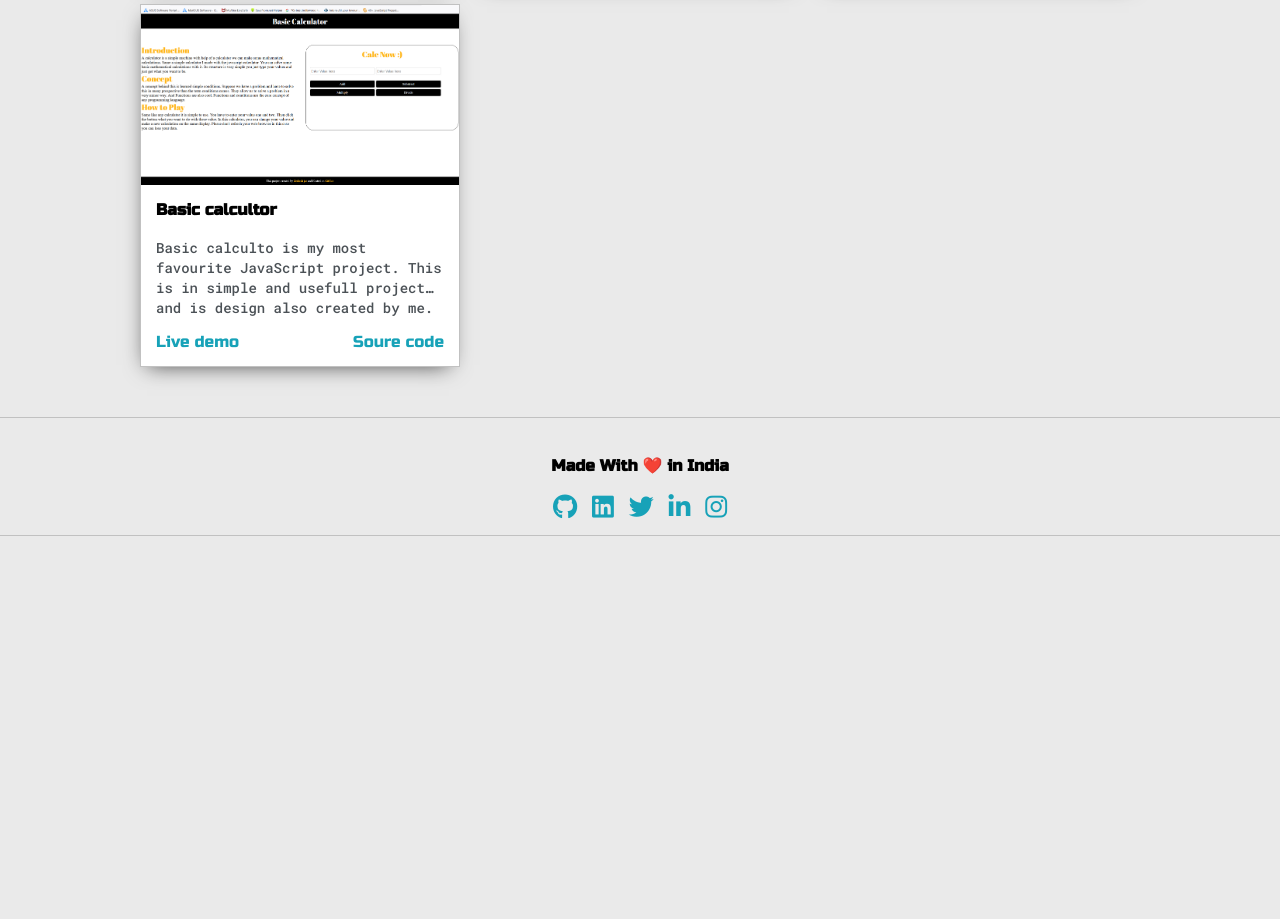
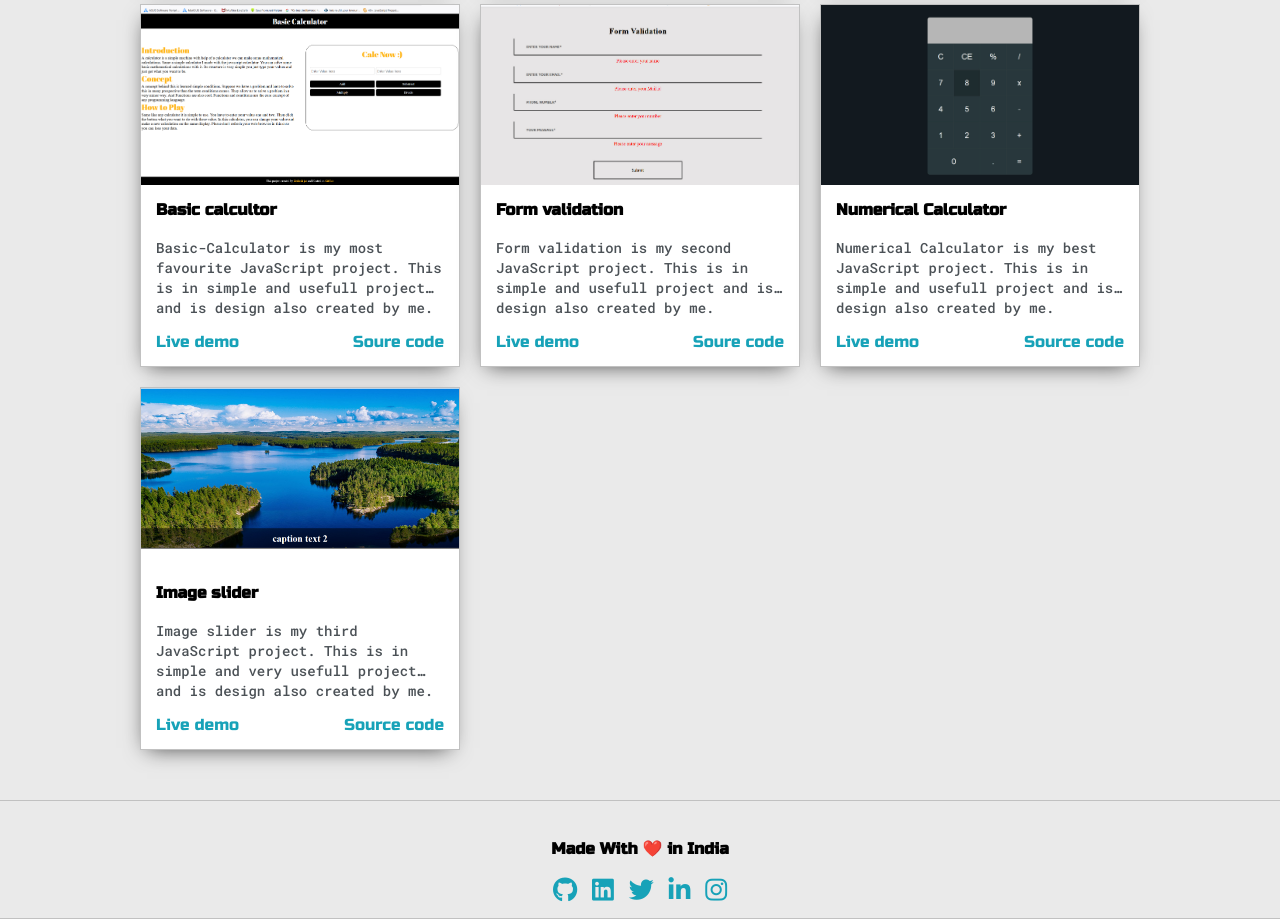
Before and after one commit to mukeshjat/mukeshjat, a plain HTML site: page index.html in a window 1280 px wide. Shown: the part 1689-2608 px from the top of the page. Before the commit the page ends 2225 px from the top, so only its background shows below. Drawn offline with Linux system fonts and the light colour scheme.

Commit message:
intial commit

```diff
--- a/index.html
+++ b/index.html
@@ -136,7 +136,7 @@
                     <div class="post-preview">
                         <h6 class="post-title">Basic calcultor</h6>
                         <p class="post-intro">
-                            Basic calculto is my most favourite JavaScript project. This is in simple and usefull project and is design also created by me.
+                            Basic-Calculator is my most favourite JavaScript project. This is in simple and usefull project and is design also created by me.
                         </p>
                         <div class="soure-code">
                             <a href="https://mukeshjat.github.io/Basic-Calculator/">Live demo</a>
@@ -144,32 +144,45 @@
                         </div>
                     </div>
                 </div>
-                <!-- <div class="post">
-                    <img src="./assests/images/girl-01.png" class="thumbnail" alt="">
+                <div class="post">
+                    <img src="./assests/images/form-validation.jpg" class="thumbnail" alt="">
                     <div class="post-preview">
-                        <h6 class="post-title">Chat Loop</h6>
+                        <h6 class="post-title">Form validation</h6>
                         <p class="post-intro">
-                            Lorem ipsum dolor sit amet consectetur adipisicing elit. Eum quos corrupti aliquam aspernatur ad unde tenetur alias accusamus dicta harum optio corporis nihil natus, cupiditate laboriosam eaque et quisquam? Consequuntur.
+                            Form validation is my second JavaScript project. This is in simple and usefull project and is design also created by me.
                         </p>
                         <div class="soure-code">
-                            <a href="#">Live demo</a>
-                            <a href="#">Live demo</a>
+                            <a href="https://mukeshjat.github.io/form-validation/">Live demo</a>
+                            <a href="https://github.com/mukeshjat/form-validation">Soure code</a>
                         </div>
                     </div>
-                </div> -->
-                <!-- <div class="post">
-                    <img src="./assests/images/girl-01.png" class="thumbnail" alt="">
+                </div>
+                <div class="post">
+                    <img src="./assests/images/numerical-calculator.jpg" class="thumbnail" alt="">
                     <div class="post-preview">
-                        <h6 class="post-title">Chat Loop</h6>
+                        <h6 class="post-title">Numerical Calculator</h6>
                         <p class="post-intro">
-                            Lorem ipsum dolor sit amet consectetur adipisicing elit. Eum quos corrupti aliquam aspernatur ad unde tenetur alias accusamus dicta harum optio corporis nihil natus, cupiditate laboriosam eaque et quisquam? Consequuntur.
+                            Numerical Calculator is my best JavaScript project. This is in simple and usefull project and is design also created by me.
                         </p>
                         <div class="soure-code">
-                            <a href="#">Live demo</a>
-                            <a href="#">Live demo</a>
+                            <a href="https://mukeshjat.github.io/Numerical-calculator/">Live demo</a>
+                            <a href="https://github.com/mukeshjat/Numerical-calculator">Source code</a>
                         </div>
                     </div>
-                </div> -->
+                </div>
+                <div class="post">
+                    <img src="./assests/images/image-slider.jpg" class="thumbnail" alt="">
+                    <div class="post-preview">
+                        <h6 class="post-title">Image slider</h6>
+                        <p class="post-intro">
+                            Image slider is my third JavaScript project. This is in simple and very usefull project and is design also created by me.
+                        </p>
+                        <div class="soure-code">
+                            <a href="https://mukeshjat.github.io/Image-slider/">Live demo</a>
+                            <a href="https://github.com/mukeshjat/Image-slider">Source code</a>
+                        </div>
+                    </div>
+                </div>
             </div>
         </div>
     </section>
```
Also changed, not shown: assests/images/form-validation.jpg (added), assests/images/image-slider.jpg (added), assests/images/numerical-calculator.jpg (added).
